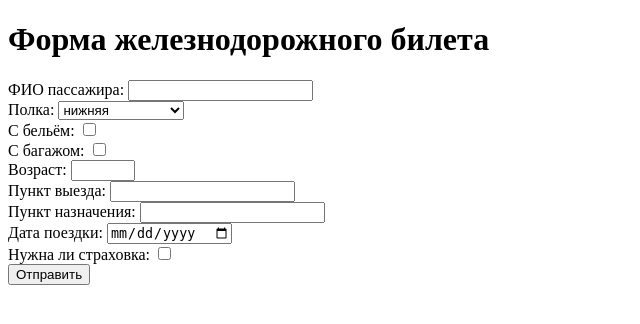
After one commit to Enne678/webprogramming-labs-2, a Flask app: page /lab3/ticket in a window 1280 px wide. The commit adds this page. Shown: the top 324 px of the page, without its empty margins (0-640 px from the left). Run offline with Flask 3, Linux system fonts and the light colour scheme.

Commit message:
Железнодорожный билет

```diff
--- a/lab3.py
+++ b/lab3.py
@@ -89,3 +89,36 @@ def settings():
     font_family = request.cookies.get('font_family')
 
     return render_template('lab3/settings.html', color=color, bg_color=bg_color, font_size=font_size, font_family=font_family)
+
+@lab3.route('/lab3/ticket', methods=['GET', 'POST'])
+def ticket():
+    if request.method == 'POST':
+        fio = request.form['fio']
+        bunk = request.form['bunk']
+        bedding = 'on' if 'bedding' in request.form else 'off'
+        luggage = 'on' if 'luggage' in request.form else 'off'
+        age = int(request.form['age'])
+        departure = request.form['departure']
+        destination = request.form['destination']
+        date = request.form['date']
+        insurance = 'on' if 'insurance' in request.form else 'off'
+
+        if age < 18:
+            ticket_type = "Детский билет"
+            price = 700
+        else:
+            ticket_type = "Взрослый билет"
+            price = 1000
+
+        if bunk in ['нижняя', 'нижняя боковая']:
+            price += 100
+        if bedding == 'on':
+            price += 75
+        if luggage == 'on':
+            price += 250
+        if insurance == 'on':
+            price += 150
+
+        return render_template('lab3/ticket.html', fio=fio, bunk=bunk, bedding=bedding, luggage=luggage, age=age, departure=departure, destination=destination, date=date, insurance=insurance, price=price, ticket_type=ticket_type)
+
+    return render_template('lab3/ticket_form.html')
--- a/templates/lab3/lab3.html
+++ b/templates/lab3/lab3.html
@@ -12,5 +12,6 @@
         <li><a href="/lab3/form1">Форма</a></li>
         <li><a href="/lab3/order">Заказ напитка</a></li>
         <li><a href="/lab3/settings">Настройки отображения</a></li>
+        <li><a href="/lab3/ticket">Железнодорожный билет</a></li>
     </ol>
 {% endblock %}
--- /dev/null
+++ b/templates/lab3/ticket_form.html
@@ -0,0 +1,44 @@
+<!doctype html>
+<html>
+<head>
+    <title>Форма железнодорожного билета</title>
+</head>
+<body>
+    <h1>Форма железнодорожного билета</h1>
+    <form action="/lab3/ticket" method="post">
+        <label>ФИО пассажира:</label>
+        <input type="text" name="fio" required><br>
+
+        <label>Полка:</label>
+        <select name="bunk" required>
+            <option value="нижняя">нижняя</option>
+            <option value="верхняя">верхняя</option>
+            <option value="верхняя боковая">верхняя боковая</option>
+            <option value="нижняя боковая">нижняя боковая</option>
+        </select><br>
+
+        <label>С бельём:</label>
+        <input type="checkbox" name="bedding"><br>
+
+        <label>С багажом:</label>
+        <input type="checkbox" name="luggage"><br>
+
+        <label>Возраст:</label>
+        <input type="number" name="age" min="1" max="120" required><br>
+
+        <label>Пункт выезда:</label>
+        <input type="text" name="departure" required><br>
+
+        <label>Пункт назначения:</label>
+        <input type="text" name="destination" required><br>
+
+        <label>Дата поездки:</label>
+        <input type="date" name="date" required><br>
+
+        <label>Нужна ли страховка:</label>
+        <input type="checkbox" name="insurance"><br>
+
+        <button type="submit">Отправить</button>
+    </form>
+</body>
+</html>
```
Also changed, not shown: templates/lab3/ticket.html (added, +19 -0 lines).
